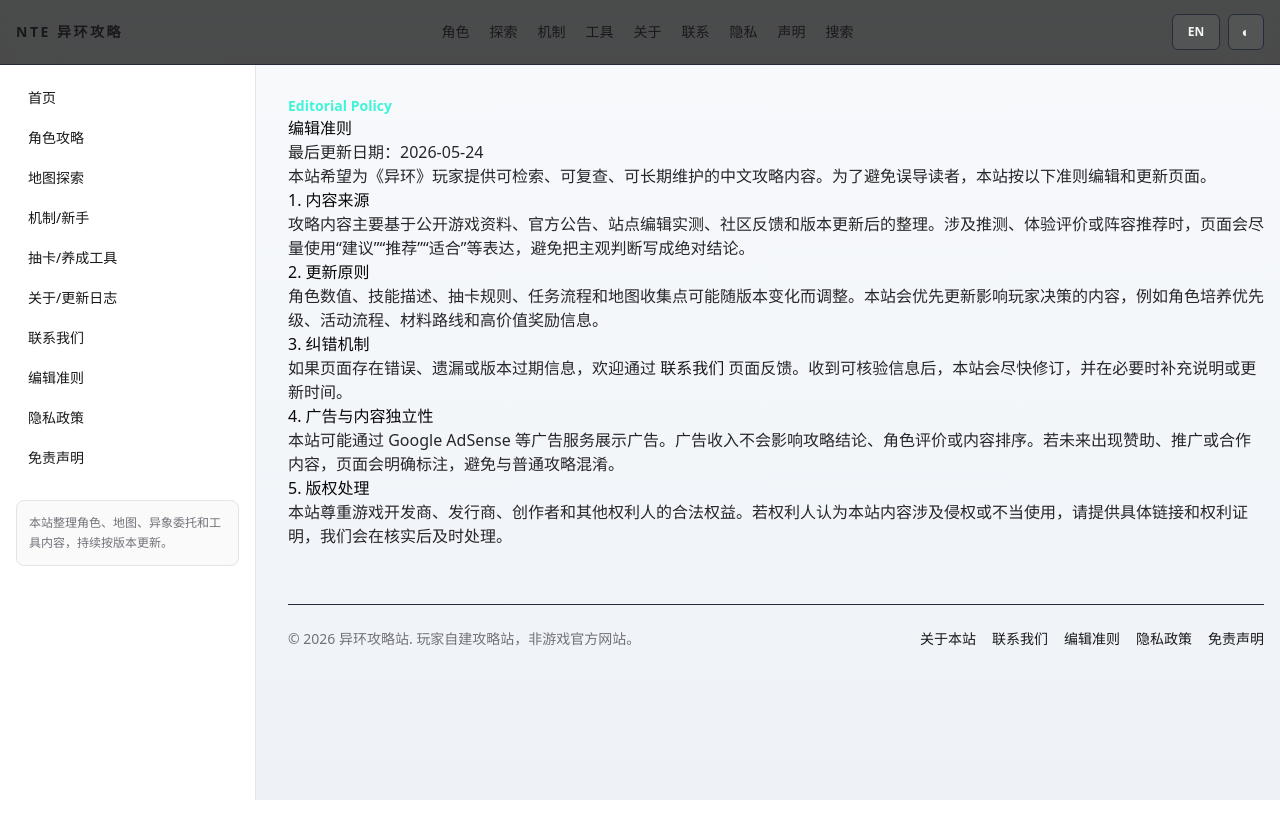
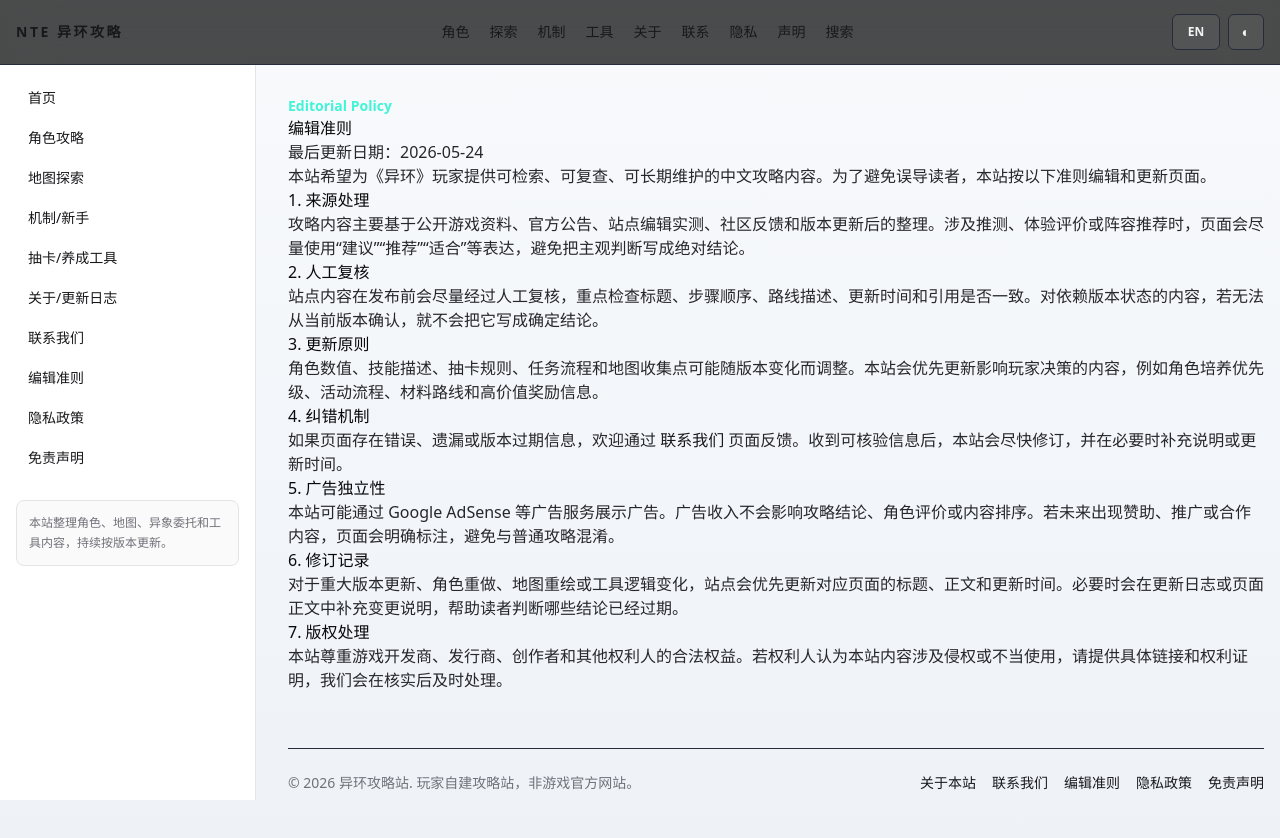
Before and after one commit to hrz0828/neverness-to-everness-guide, an Astro site: page /editorial-policy in a window 1280 px wide. Before the commit the page ends 800 px from the top, so only its background shows below. Built offline with nearby package versions, Linux system fonts and the light colour scheme; Astro itself is replaced by a stand-in of ours; no server answers.

Commit message:
docs: strengthen policy pages

```diff
--- a/src/pages/disclaimer.astro
+++ b/src/pages/disclaimer.astro
@@ -20,7 +20,7 @@ const updatedAt = siteConfig.updatedAt;
     <h1>免责声明与版权声明</h1>
     <p>最后更新日期：{updatedAt}</p>
 
-    <h2>1. 网站性质</h2>
+    <h2>1. 非官方网站说明</h2>
     <p>
       《异环攻略站 | Neverness to Everness 中文指南》（以下简称“本站”）为玩家自建的同人攻略与资料整理网站，主要用于分享《异环》（Neverness to Everness / NTE）的角色培养、机制解析、地图探索、工具计算和版本资讯等内容。
     </p>
--- a/src/pages/editorial-policy.astro
+++ b/src/pages/editorial-policy.astro
@@ -24,27 +24,37 @@ const updatedAt = siteConfig.updatedAt;
       本站希望为《异环》玩家提供可检索、可复查、可长期维护的中文攻略内容。为了避免误导读者，本站按以下准则编辑和更新页面。
     </p>
 
-    <h2>1. 内容来源</h2>
+    <h2>1. 来源处理</h2>
     <p>
       攻略内容主要基于公开游戏资料、官方公告、站点编辑实测、社区反馈和版本更新后的整理。涉及推测、体验评价或阵容推荐时，页面会尽量使用“建议”“推荐”“适合”等表达，避免把主观判断写成绝对结论。
     </p>
 
-    <h2>2. 更新原则</h2>
+    <h2>2. 人工复核</h2>
+    <p>
+      站点内容在发布前会尽量经过人工复核，重点检查标题、步骤顺序、路线描述、更新时间和引用是否一致。对依赖版本状态的内容，若无法从当前版本确认，就不会把它写成确定结论。
+    </p>
+
+    <h2>3. 更新原则</h2>
     <p>
       角色数值、技能描述、抽卡规则、任务流程和地图收集点可能随版本变化而调整。本站会优先更新影响玩家决策的内容，例如角色培养优先级、活动流程、材料路线和高价值奖励信息。
     </p>
 
-    <h2>3. 纠错机制</h2>
+    <h2>4. 纠错机制</h2>
     <p>
       如果页面存在错误、遗漏或版本过期信息，欢迎通过 <a href="/contact/">联系我们</a> 页面反馈。收到可核验信息后，本站会尽快修订，并在必要时补充说明或更新时间。
     </p>
 
-    <h2>4. 广告与内容独立性</h2>
+    <h2>5. 广告独立性</h2>
     <p>
       本站可能通过 Google AdSense 等广告服务展示广告。广告收入不会影响攻略结论、角色评价或内容排序。若未来出现赞助、推广或合作内容，页面会明确标注，避免与普通攻略混淆。
     </p>
 
-    <h2>5. 版权处理</h2>
+    <h2>6. 修订记录</h2>
+    <p>
+      对于重大版本更新、角色重做、地图重绘或工具逻辑变化，站点会优先更新对应页面的标题、正文和更新时间。必要时会在更新日志或页面正文中补充变更说明，帮助读者判断哪些结论已经过期。
+    </p>
+
+    <h2>7. 版权处理</h2>
     <p>
       本站尊重游戏开发商、发行商、创作者和其他权利人的合法权益。若权利人认为本站内容涉及侵权或不当使用，请提供具体链接和权利证明，我们会在核实后及时处理。
     </p>
```
